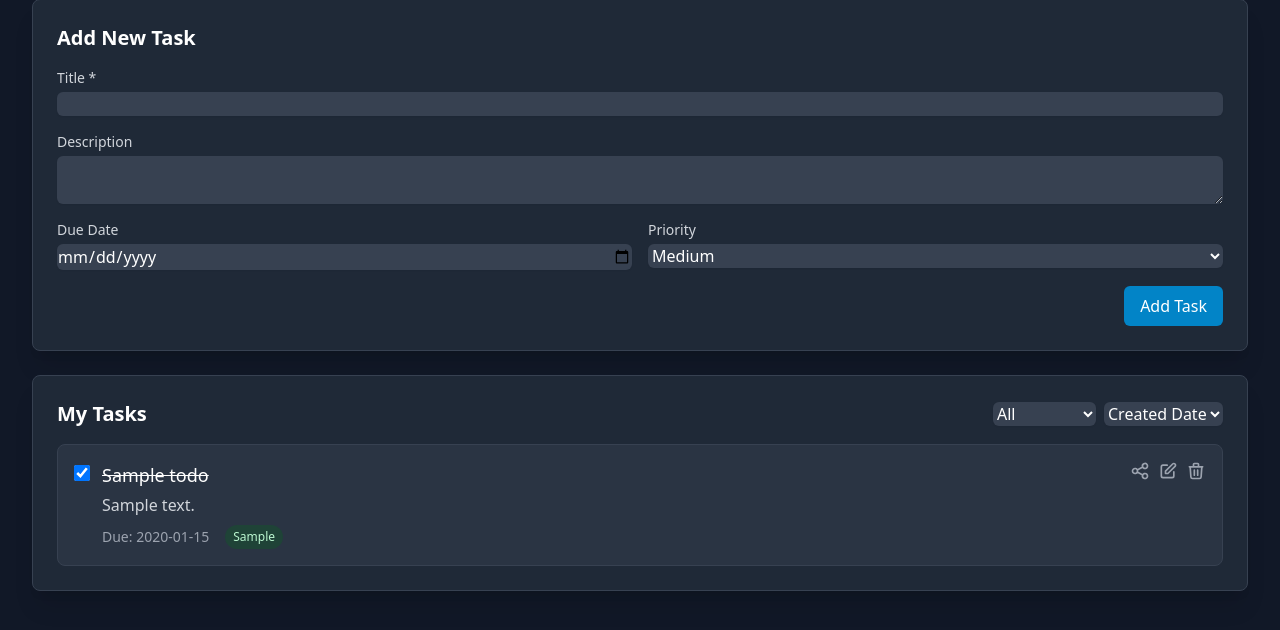
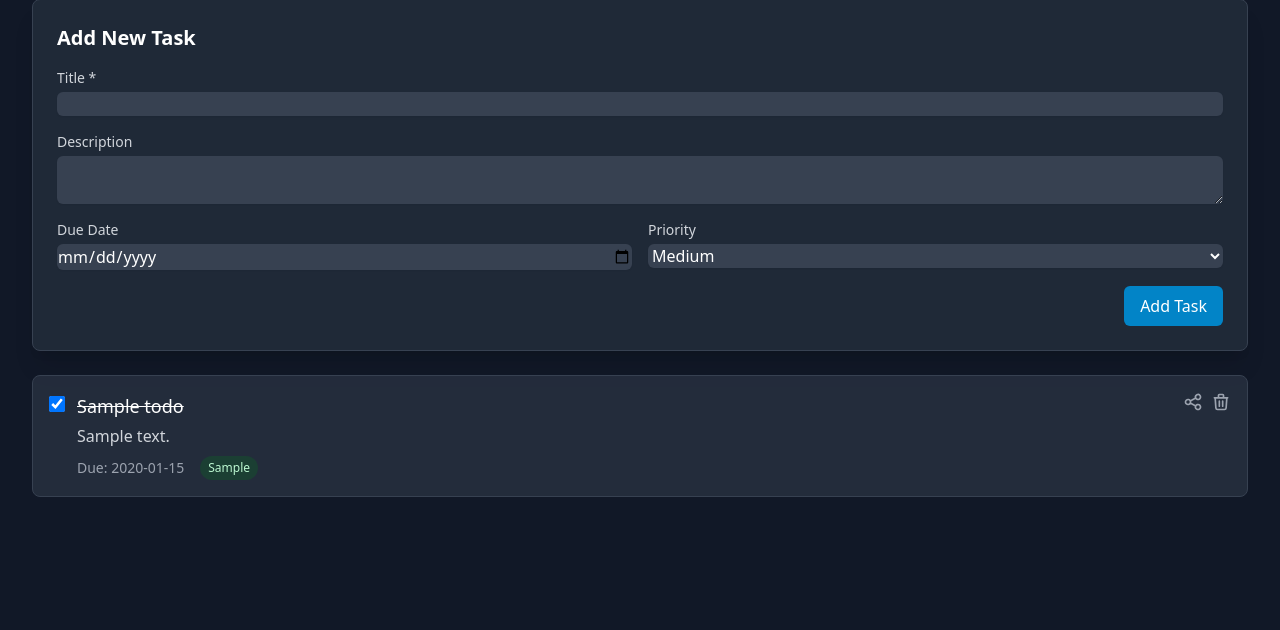
Before and after one commit to VeeBee1x/Flask-Todo-App, a Flask app: page / in a window 1280 px wide. Shown: the part 106-736 px from the top of the page. Run offline with Flask 3, Linux system fonts and the light colour scheme; a user stored in the database is signed in; tables that the repository leaves empty hold one stand-in row (values such as "Sample post"); some libraries are stand-ins or nearby versions.

Commit message:
Remove changelog, render configuration, and unused task editing functionality; update requirements for simplicity and clarity

```diff
--- a/website/templates/main/dashboard.html
+++ b/website/templates/main/dashboard.html
@@ -48,22 +48,6 @@
     </div>
 
     <!-- Task List -->
-    <div class="bg-gray-800 p-6 rounded-lg shadow-xl border border-gray-700">
-        <div class="flex justify-between items-center mb-4">
-            <h2 class="text-xl font-semibold text-white">My Tasks</h2>
-            <div class="flex space-x-2">
-                <select id="filter" class="rounded-md border-gray-600 bg-gray-700 text-white shadow-sm focus:border-primary-500 focus:ring-primary-500">
-                    <option value="all">All</option>
-                    <option value="active">Active</option>
-                    <option value="completed">Completed</option>
-                </select>
-                <select id="sort" class="rounded-md border-gray-600 bg-gray-700 text-white shadow-sm focus:border-primary-500 focus:ring-primary-500">
-                    <option value="created_at">Created Date</option>
-                    <option value="due_date">Due Date</option>
-                    <option value="priority">Priority</option>
-                </select>
-            </div>
-        </div>
 
         <div id="taskList" class="space-y-4">
             {% for task in tasks %}
@@ -99,13 +83,6 @@
                             <button class="share-task text-gray-400 hover:text-gray-300 transition-colors" data-task-id="{{ task.id }}">
                                 <svg class="h-5 w-5" fill="none" stroke="currentColor" viewBox="0 0 24 24">
                                     <path stroke-linecap="round" stroke-linejoin="round" stroke-width="2" d="M8.684 13.342C8.886 12.938 9 12.482 9 12c0-.482-.114-.938-.316-1.342m0 2.684a3 3 0 110-2.684m0 2.684l6.632 3.316m-6.632-6l6.632-3.316m0 0a3 3 0 105.367-2.684 3 3 0 00-5.367 2.684zm0 9.316a3 3 0 105.368 2.684 3 3 0 00-5.368-2.684z"></path>
-                                </svg>
-                            </button>
-                        </form>
-                        <form method="POST" action="{{ url_for('views.delete_task', task_id=task.id) }}" onsubmit="return confirm('Are you sure you want to delete this task?');">
-                            <button class="edit-task text-gray-400 hover:text-gray-300 transition-colors" data-task-id="{{ task.id }}">
-                                <svg class="h-5 w-5" fill="none" stroke="currentColor" viewBox="0 0 24 24">
-                                    <path stroke-linecap="round" stroke-linejoin="round" stroke-width="2" d="M11 5H6a2 2 0 00-2 2v11a2 2 0 002 2h11a2 2 0 002-2v-5m-1.414-9.414a2 2 0 112.828 2.828L11.828 15H9v-2.828l8.586-8.586z"></path>
                                 </svg>
                             </button>
                         </form>
--- a/website/views.py
+++ b/website/views.py
@@ -111,7 +111,7 @@ def update_profile():
                 flash('Email already exists.', category='error')
                 return redirect(url_for('views.profile'))
 
-        # Validate current password if trying to change password
+        # Byta lösenord
         if new_password:
             if not check_password_hash(current_user.password, current_password):
                 flash('Current password is incorrect.', category='error')
@@ -125,7 +125,7 @@ def update_profile():
                 flash('New password must be at least 7 characters.', category='error')
                 return redirect(url_for('views.profile'))
 
-        # Update user information
+        # Uppdatera användaren
         current_user.username = username
         current_user.email = email
         if new_password:
@@ -144,10 +144,9 @@ def delete_task(task_id):
         flash('You do not have permission to delete this task.', category='error')
         return redirect(url_for('views.home'))
 
-    # First, delete any shared task records
+    # Ta bort delate uppgiften
     SharedTask.query.filter_by(task_id=task_id).delete()
 
-    # Log the deletion before removing the task
     activity = ActivityLog(
         user_id=current_user.id,
         type='delete',
@@ -156,7 +155,6 @@ def delete_task(task_id):
     )
     db.session.add(activity)
 
-    # Now delete the task
     db.session.delete(task)
     db.session.commit()
 
@@ -168,11 +166,9 @@ def delete_task(task_id):
 def complete_task(task_id):
     task = Todo.query.get_or_404(task_id)
 
-    # Check if the user owns the task or has edit permissions
     user_has_permission = task.user_id == current_user.id
 
     if not user_has_permission:
-        # Check if task is shared with the user and with edit permissions
         shared_task = SharedTask.query.filter_by(
             task_id=task_id,
             shared_with_id=current_user.id,
@@ -191,7 +187,6 @@ def complete_task(task_id):
     task.updated_at = datetime.now(timezone.utc)
     db.session.commit()
 
-    # Add activity log
     activity = ActivityLog(
         user_id=current_user.id,
         type='complete',
@@ -205,7 +200,6 @@ def complete_task(task_id):
     if request.content_type == 'application/json':
         return jsonify({'success': True, 'message': 'Task marked as complete'})
 
-    # Handle form submissions
     flash('Task marked as complete!', category='success')
     return redirect(url_for('views.home'))
 
@@ -215,11 +209,9 @@ def complete_task(task_id):
 def uncomplete_task(task_id):
     task = Todo.query.get_or_404(task_id)
 
-    # Check if the user owns the task or has edit permissions
     user_has_permission = task.user_id == current_user.id
 
     if not user_has_permission:
-        # Check if task is shared with the user and with edit permissions
         shared_task = SharedTask.query.filter_by(
             task_id=task_id,
             shared_with_id=current_user.id,
@@ -235,7 +227,6 @@ def uncomplete_task(task_id):
     task.updated_at = datetime.now(timezone.utc)
     db.session.commit()
 
-    # Add activity log for uncompleting task
     activity = ActivityLog(
         user_id=current_user.id,
         type='uncomplete',
@@ -255,50 +246,6 @@ def clear_history():
     flash('Activity history cleared.', category='success')
     return redirect(url_for('views.profile'))
 
-@views.route('/task/edit/<int:task_id>', methods=['POST'])
-@login_required
-def edit_task(task_id):
-    task = Todo.query.get_or_404(task_id)
-
-    if task.user_id != current_user.id:
-        flash('You do not have permission to edit this task.', category='error')
-        return redirect(url_for('views.home'))
-
-    title = request.form.get('title')
-    description = request.form.get('description')
-    due_date_str = request.form.get('due_date')
-    priority = request.form.get('priority')
-    completed = request.form.get('completed') == 'on'
-
-    if due_date_str:
-        try:
-            task.due_date = datetime.strptime(due_date_str, "%Y-%m-%d").date()
-        except ValueError:
-            flash('Invalid due date format.', category='error')
-            return redirect(url_for('views.home'))
-
-    task.title = title
-    task.description = description
-    task.priority = priority
-    task.completed = completed
-    task.updated_at = datetime.utcnow()
-
-    db.session.commit()
-
-    # Log the edit
-    activity = ActivityLog(
-        user_id=current_user.id,
-        type='edit',
-        description=f'Edited task: {task.title}',
-        timestamp=datetime.now(timezone.utc)
-    )
-    db.session.add(activity)
-    db.session.commit()
-
-    flash('Task updated successfully!', category='success')
-    return redirect(url_for('views.home'))
-
-
 @views.route('/task/share', methods=['POST'])
 @login_required
 def share_task():
@@ -307,31 +254,25 @@ def share_task():
     username = data.get('username')
     can_edit = data.get('canEdit', False)
 
-    # Validate data
     if not task_id or not username:
         return jsonify({'success': False, 'message': 'Missing required fields'}), 400
 
-    # Ensure task_id is an integer
     try:
         task_id = int(task_id)
     except (ValueError, TypeError):
         return jsonify({'success': False, 'message': 'Invalid task ID'}), 400
 
-    # Find the task
     task = Todo.query.get(task_id)
     if not task:
         return jsonify({'success': False, 'message': 'Task not found'}), 404
 
-    # Verify task ownership
     if task.user_id != current_user.id:
         return jsonify({'success': False, 'message': 'You do not have permission to share this task'}), 403
 
-    # Find the user to share with
     user = User.query.filter_by(username=username).first()
     if not user:
         return jsonify({'success': False, 'message': 'User not found'}), 404
 
-    # Check if task is already shared with this user
     existing_share = SharedTask.query.filter_by(
         task_id=task_id,
         shared_with_id=user.id
@@ -340,7 +281,6 @@ def share_task():
     if existing_share:
         return jsonify({'success': False, 'message': 'Task already shared with this user'}), 400
 
-    # Create the share
     shared_task = SharedTask(
         task_id=task_id,
         shared_by_id=current_user.id,
@@ -350,7 +290,6 @@ def share_task():
 
     db.session.add(shared_task)
 
-    # Log the activity
     activity = ActivityLog(
         user_id=current_user.id,
         type='share',
@@ -365,7 +304,6 @@ def share_task():
 @views.route('/shared-with-me', methods=['GET'])
 @login_required
 def shared_tasks():
-    # Get all tasks shared with the current user
     shared_tasks_data = (
         db.session.query(Todo, SharedTask, User)
         .join(SharedTask, Todo.id == SharedTask.task_id)
@@ -374,7 +312,6 @@ def shared_tasks():
         .all()
     )
 
-    # Format the results for display
     tasks = []
     for todo, shared_task, shared_by in shared_tasks_data:
         tasks.append({
@@ -388,21 +325,17 @@ def shared_tasks():
 @views.route('/task/update-shared/<int:task_id>', methods=['POST'])
 @login_required
 def update_shared_task(task_id):
-    # Find the task
     task = Todo.query.get_or_404(task_id)
 
-    # Find the share record
     shared_task = SharedTask.query.filter_by(
         task_id=task_id,
         shared_with_id=current_user.id
     ).first()
 
-    # Verify permission
     if not shared_task or not shared_task.can_edit:
         flash('You do not have permission to edit this task.', category='error')
         return redirect(url_for('views.shared_tasks'))
 
-    # Update the task (similar to edit_task function)
     title = request.form.get('title')
     description = request.form.get('description')
     due_date_str = request.form.get('due_date')
@@ -424,7 +357,6 @@ def update_shared_task(task_id):
 
     db.session.commit()
 
-    # Log the edit
     activity = ActivityLog(
         user_id=current_user.id,
         type='edit_shared',
```
Also changed, not shown: render.yaml (deleted, +0 -14 lines), requirements.txt (+5 -16 lines), website/templates/main/shared_tasks.html (+0 -7 lines), CHANGELOG.md (deleted).
